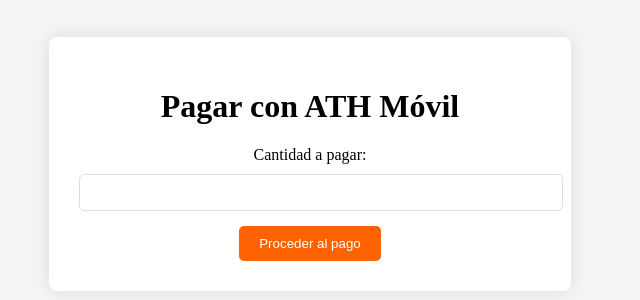
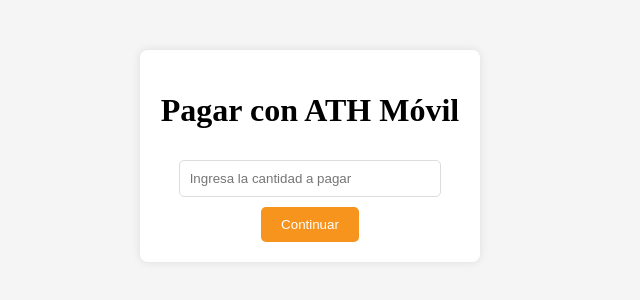
Before and after one commit to marcosstgo/ATHMovilWebPay, a website: page index.html in a window 1280 px wide. Shown: the part 244-544 px from the top of the page, without its empty margins (330-970 px from the left). Drawn offline with Linux system fonts and the light colour scheme.

Commit message:
Update index.html

```diff
--- a/index.html
+++ b/index.html
@@ -10,52 +10,48 @@
             justify-content: center;
             align-items: center;
             height: 100vh;
-            background-color: #f4f4f4;
+            background-color: #f5f5f5;
+            margin: 0;
         }
-        .form-container {
+        .container {
+            background-color: white;
+            padding: 20px;
+            border-radius: 8px;
+            box-shadow: 0 0 10px rgba(0, 0, 0, 0.1);
             text-align: center;
-            background: white;
-            padding: 30px;
-            border-radius: 8px;
-            box-shadow: 0 0 15px rgba(0, 0, 0, 0.1);
         }
         input {
-            width: 100%;
+            margin: 10px 0;
             padding: 10px;
-            margin-top: 10px;
+            width: 80%;
             border-radius: 5px;
             border: 1px solid #ddd;
         }
         button {
-            margin-top: 15px;
-            background-color: #ff6200;
+            background-color: #f7941e;
             color: white;
             border: none;
             padding: 10px 20px;
             border-radius: 5px;
             cursor: pointer;
         }
-        button:hover {
-            background-color: #e65a00;
-        }
     </style>
 </head>
 <body>
-    <div class="form-container">
+    <div class="container">
         <h1>Pagar con ATH Móvil</h1>
-        <form id="paymentForm">
-            <label for="amount">Cantidad a pagar:</label>
-            <input type="number" id="amount" name="amount" min="1" required />
-            <button type="submit">Proceder al pago</button>
-        </form>
+        <input type="number" id="amount" placeholder="Ingresa la cantidad a pagar" />
+        <button onclick="proceedToCheckout()">Continuar</button>
     </div>
-
     <script>
-        document.getElementById('paymentForm').addEventListener('submit', function(e) {
-            e.preventDefault();
+        function proceedToCheckout() {
             const amount = document.getElementById('amount').value;
-            window.location.href = `checkout.html?amount=${amount}`;
-        });
+            if (amount && amount > 0) {
+                window.location.href = `/checkout.html?amount=${amount}`;
+            } else {
+                alert('Por favor, ingresa una cantidad válida.');
+            }
+        }
     </script>
 </body>
 </html>
```
